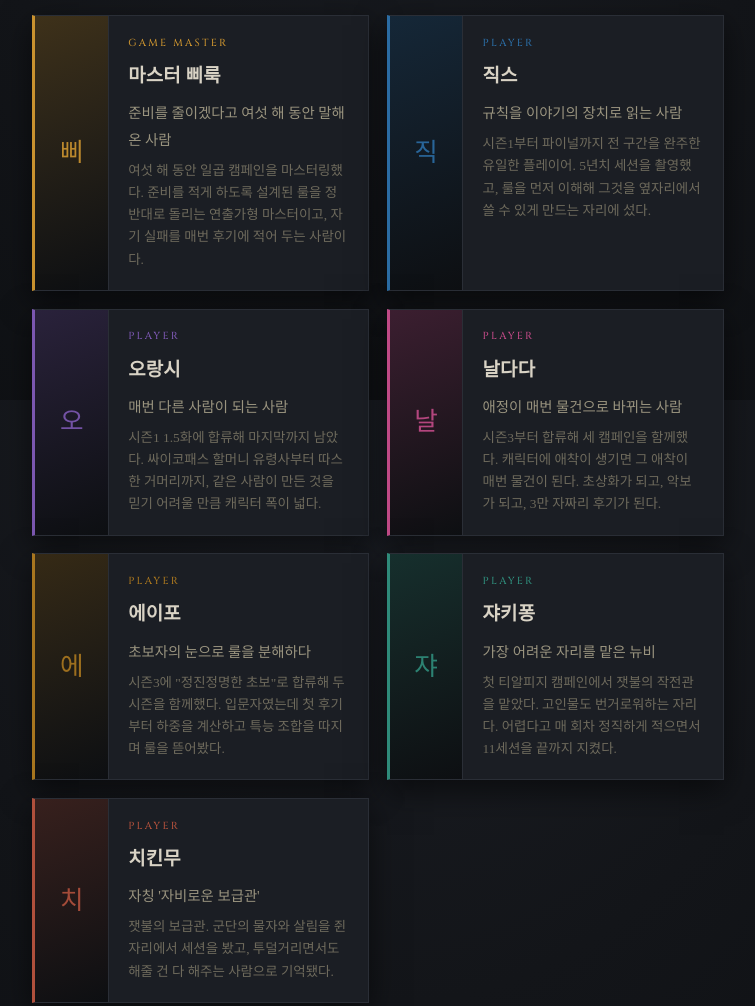
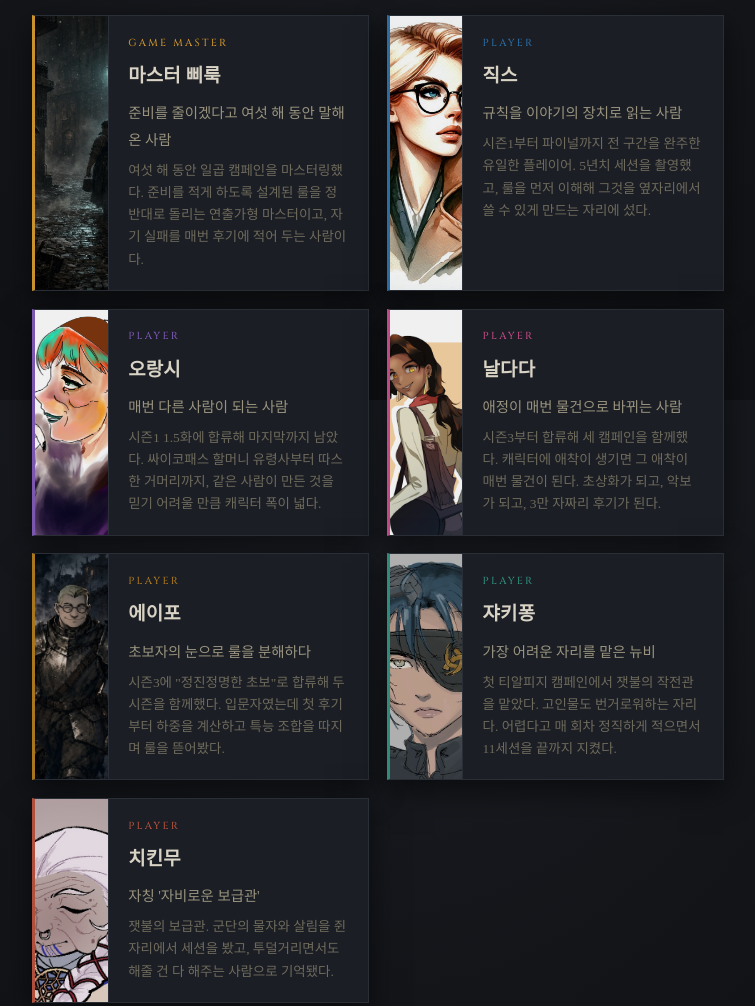
Before and after one commit to kil9/blades-recaps, a plain HTML site: page people/index.html in a window 1280 px wide. Shown: the part 400-1406 px from the top of the page, without its empty margins (262-1017 px from the left). Drawn offline with Linux system fonts and the light colour scheme.

Commit message:
사이트 재빌드 (scripts/build_site.py)

```diff
--- a/people/index.html
+++ b/people/index.html
@@ -25,7 +25,7 @@
 <main class="wrap">
 <ul class="people-list">
 <li class="person-tile" style="--accent:#c9922f">
-<a class="badge" href="gm.html"><span>삐</span></a>
+<a class="badge has-face" href="gm.html"><img src="../recaps/assets/season1/prologue.jpg" alt="" loading="lazy"></a>
 <div class="body">
 <p class="label">GAME MASTER</p>
 <h2><a href="gm.html">마스터 삐룩</a></h2>
@@ -34,7 +34,7 @@
 </div>
 </li>
 <li class="person-tile" style="--accent:#2b6ca3">
-<a class="badge" href="zix.html"><span>직</span></a>
+<a class="badge has-face" href="zix.html"><img src="assets/zix-chef.jpg" alt="" loading="lazy"></a>
 <div class="body">
 <p class="label">PLAYER</p>
 <h2><a href="zix.html">직스</a></h2>
@@ -43,7 +43,7 @@
 </div>
 </li>
 <li class="person-tile" style="--accent:#7b57b0">
-<a class="badge" href="orangsi.html"><span>오</span></a>
+<a class="badge has-face" href="orangsi.html"><img src="assets/orangsi-fly.png" alt="" loading="lazy"></a>
 <div class="body">
 <p class="label">PLAYER</p>
 <h2><a href="orangsi.html">오랑시</a></h2>
@@ -52,7 +52,7 @@
 </div>
 </li>
 <li class="person-tile" style="--accent:#c04a86">
-<a class="badge" href="naldada.html"><span>날</span></a>
+<a class="badge has-face" href="naldada.html"><img src="assets/naldada-siren.png" alt="" loading="lazy"></a>
 <div class="body">
 <p class="label">PLAYER</p>
 <h2><a href="naldada.html">날다다</a></h2>
@@ -61,7 +61,7 @@
 </div>
 </li>
 <li class="person-tile" style="--accent:#a8761f">
-<a class="badge" href="eipo.html"><span>에</span></a>
+<a class="badge has-face" href="eipo.html"><img src="../recaps/assets/season3/e08.jpg" alt="" loading="lazy"></a>
 <div class="body">
 <p class="label">PLAYER</p>
 <h2><a href="eipo.html">에이포</a></h2>
@@ -70,7 +70,7 @@
 </div>
 </li>
 <li class="person-tile" style="--accent:#2f8b7a">
-<a class="badge" href="jakipong.html"><span>쟈</span></a>
+<a class="badge has-face" href="jakipong.html"><img src="../relight/assets/portraits/6f46ff00.jpg" alt="" loading="lazy"></a>
 <div class="body">
 <p class="label">PLAYER</p>
 <h2><a href="jakipong.html">쟈키퐁</a></h2>
@@ -79,7 +79,7 @@
 </div>
 </li>
 <li class="person-tile" style="--accent:#b0503c">
-<a class="badge" href="chickenmu.html"><span>치</span></a>
+<a class="badge has-face" href="chickenmu.html"><img src="../relight/assets/portraits/328d768a.jpg" alt="" loading="lazy"></a>
 <div class="body">
 <p class="label">PLAYER</p>
 <h2><a href="chickenmu.html">치킨무</a></h2>
--- a/style.css
+++ b/style.css
@@ -514,3 +514,32 @@ article.recap figure.portrait {
   margin-left: auto;
   margin-right: auto;
 }
+
+/* 카드 밴드에 얼굴 이미지가 들어간 경우. 밴드가 좁고 세로로 긴 자리라 원본 비율이 어떻든
+   잘라서 채운다. 인물 페이지 링크는 제목 쪽 stretched link 가 이미 덮고 있다. */
+
+/* 밴드는 flex 로 글자를 가운데 놓는 자리였는데, flex 자식에 height:100% 를 주면 부모 높이가
+   확정되지 않아 이미지가 0 으로 접힌다. .season-card .thumb 와 같은 absolute 방식으로 채운다. */
+.person-tile .badge.has-face {
+  display: block;
+  position: relative;
+  padding: 0;
+  background: var(--bg-deep);
+  overflow: hidden;
+}
+
+.person-tile .badge.has-face img {
+  position: absolute;
+  inset: 0;
+  width: 100%;
+  height: 100%;
+  object-fit: cover;
+  object-position: center 22%;   /* 인물 그림은 위쪽에 얼굴이 오는 경우가 많다 */
+  filter: saturate(0.92) brightness(0.94);
+  transition: filter 0.2s ease, transform 0.2s ease;
+}
+
+.person-tile:hover .badge.has-face img {
+  filter: saturate(1) brightness(1);
+  transform: scale(1.03);
+}
```
Also changed, not shown: people/assets/naldada-siren.png (added), people/assets/orangsi-fly.png (added), people/assets/zix-chef.jpg (added).
